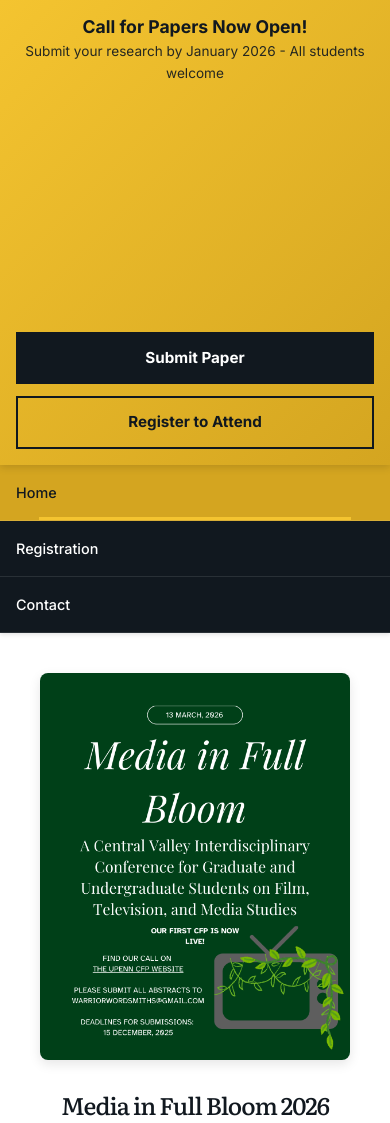
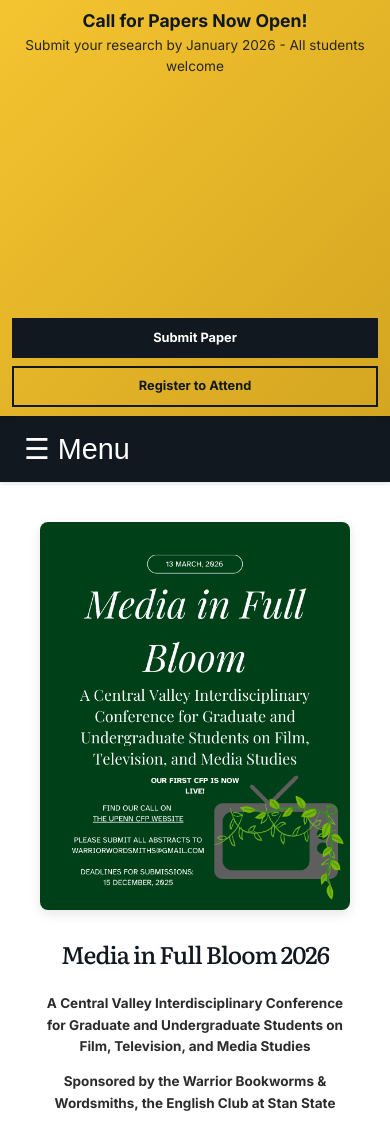
Before and after one commit to Warrior-Wordsmiths/conference, a plain HTML site: page index.html in a window 390 px wide. Shown: the top 1123 px of the page. Drawn offline with Linux system fonts and the light colour scheme.

Commit message:
Add responsive navigation and improve mobile layout
Introduces a hamburger menu for mobile navigation, updates navigation menu styles for responsiveness, and enhances the CTA banner's visibility and layout on smaller screens. Also refines various CSS properties for better cross-device consistency and updates JavaScript to handle menu toggling and CTA banner visibility based on the active page.

```diff
--- a/index.html
+++ b/index.html
@@ -56,6 +56,13 @@
             box-sizing: border-box;
         }
 
+        html {
+            overflow-x: hidden;
+            width: 100%;
+            margin: 0;
+            padding: 0;
+        }
+
         body {
             background-color: var(--wp--preset--color--background);
             color: var(--wp--preset--color--foreground);
@@ -66,6 +73,9 @@
             line-height: 1.6;
             margin: 0;
             padding: 0;
+            overflow-x: hidden;
+            width: 100%;
+            min-height: 100vh;
         }
 
         /* Typography */
@@ -161,6 +171,8 @@
         .wp-site-blocks {
             padding-top: var(--wp--style--root--padding-top);
             padding-bottom: var(--wp--style--root--padding-bottom);
+            overflow-x: hidden;
+            width: 100%;
         }
 
         .has-global-padding {
@@ -212,11 +224,16 @@
 
         .alignfull {
             width: 100%;
-            max-width: none;
+            max-width: 100%;
         }
 
         .has-text-align-center {
             text-align: center;
+        }
+
+        main {
+            overflow-x: hidden;
+            width: 100%;
         }
 
         /* Background Colors */
@@ -285,6 +302,13 @@
             box-shadow: 0 2px 8px rgba(0,0,0,0.15);
             position: relative;
             z-index: 100;
+            display: block;
+            width: 100%;
+            overflow: hidden;
+        }
+
+        .cta-banner.hidden {
+            display: none;
         }
 
         .cta-banner-content {
@@ -329,28 +353,15 @@
             text-decoration: none;
             font-weight: 600;
             font-size: 0.95rem;
-            transition: all 0.3s ease;
             border: 2px solid var(--wp--preset--color--primary);
             display: inline-block;
             white-space: nowrap;
-        }
-
-        .cta-button:hover {
-            background-color: var(--wp--preset--color--cta-banner-dark);
-            border-color: var(--wp--preset--color--cta-banner-dark);
-            transform: translateY(-2px);
-            box-shadow: 0 4px 12px rgba(0,0,0,0.2);
         }
 
         .cta-button.secondary {
             background-color: transparent;
             color: var(--wp--preset--color--primary);
             border: 2px solid var(--wp--preset--color--primary);
-        }
-
-        .cta-button.secondary:hover {
-            background-color: var(--wp--preset--color--primary);
-            color: var(--wp--preset--color--background);
         }
 
         /* Navigation Styles */
@@ -361,6 +372,25 @@
             top: 0;
             z-index: 99;
             box-shadow: 0 2px 4px rgba(0,0,0,0.1);
+            width: 100%;
+            overflow: hidden;
+        }
+
+        .hamburger-menu {
+            display: none;
+            background: none;
+            border: none;
+            color: var(--wp--preset--color--background);
+            font-size: 1.8rem;
+            padding: 1rem 1.5rem;
+            cursor: pointer;
+            width: 100%;
+            text-align: left;
+        }
+
+        .hamburger-menu:hover {
+            background-color: var(--wp--preset--color--cta-banner-dark);
+            color: var(--wp--preset--color--primary);
         }
 
         .main-navigation ul {
@@ -431,12 +461,8 @@
 
         /* Full-width footer */
         footer.wp-block-template-part {
-            width: 100vw;
+            width: 100%;
             position: relative;
-            left: 50%;
-            right: 50%;
-            margin-left: -50vw;
-            margin-right: -50vw;
         }
 
         footer.wp-block-template-part .wp-block-group {
@@ -522,31 +548,69 @@
             }
 
             .cta-banner {
-                padding: 1rem 1rem;
+                padding: 0.75rem 1rem;
             }
 
             .cta-banner-content {
                 flex-direction: column;
                 text-align: center;
+                gap: 0.5rem;
             }
 
             .cta-banner-text {
                 text-align: center;
             }
 
+            .cta-banner-text h3 {
+                font-size: 1.1rem;
+                margin-bottom: 0.25rem;
+            }
+
+            .cta-banner-text p {
+                font-size: 0.85rem;
+            }
+
             .cta-banner-actions {
                 width: 100%;
-                flex-direction: column;
+                flex-direction: row;
+                gap: 0.5rem;
+                justify-content: center;
             }
 
             .cta-button {
+                width: auto;
+                text-align: center;
+                padding: 0.6rem 1rem;
+                font-size: 0.85rem;
+            }
+
+            .hamburger-menu {
+                display: block;
+            }
+
+            .main-navigation ul {
+                flex-direction: column;
+                max-height: 0;
+                overflow: hidden;
+                transition: max-height 0.3s ease;
+            }
+
+            .main-navigation ul.open {
+                max-height: 500px;
+            }
+
+            .main-navigation li {
                 width: 100%;
-                text-align: center;
             }
 
             .main-navigation a {
-                padding: 0.875rem 1.25rem;
+                padding: 0.875rem 1.5rem;
                 font-size: 0.9rem;
+                border-bottom: 1px solid rgba(255,255,255,0.1);
+            }
+
+            .main-navigation a::after {
+                display: none;
             }
 
             .hero-section {
@@ -572,32 +636,30 @@
         }
 
         @media (max-width: 480px) {
-            .main-navigation ul {
-                flex-direction: column;
-                width: 100%;
+            .cta-banner {
+                padding: 0.6rem 0.75rem;
             }
 
-            .main-navigation li {
-                width: 100%;
+            .cta-banner-actions {
+                flex-direction: column;
             }
 
-            .main-navigation a {
-                padding: 1rem;
-                border-bottom: 1px solid rgba(255,255,255,0.1);
-            }
-
-            .cta-banner-text h3 {
-                font-size: 1.1rem;
-            }
-
-            .cta-banner-text p {
-                font-size: 0.85rem;
+            .cta-button {
+                width: 100%;
+                padding: 0.5rem 0.75rem;
+                font-size: 0.8rem;
             }
         }
 
         /* Smooth Scroll Behavior */
         html {
             scroll-behavior: smooth;
+            position: relative;
+        }
+
+        body {
+            position: relative;
+            overscroll-behavior: none;
         }
 
         /* Quick action cards */
@@ -753,6 +815,9 @@
 
         <!-- Navigation Menu -->
         <nav class="main-navigation">
+            <button class="hamburger-menu" aria-label="Toggle navigation menu">
+                ☰ Menu
+            </button>
             <ul>
                 <li><a href="#home" class="nav-link active" data-page="home">Home</a></li>
                 <li><a href="#registration" class="nav-link" data-page="registration">Registration</a></li>
@@ -787,7 +852,7 @@
                                 <div class="action-cards">
                                     <div class="action-card">
                                         <h3>Submit Your Paper</h3>
-                                        <p>Share your research on film, television, and media studies</p>
+                                        <p>Share your research on media! View requirements below.</p>
                                         <a href="mailto:Warriorwordsmiths@gmail.com?subject=Conference Paper Submission" class="cta-button">Submit Now</a>
                                     </div>
                                     <div class="action-card">
@@ -1035,6 +1100,16 @@
         document.addEventListener('DOMContentLoaded', function() {
             const navLinks = document.querySelectorAll('.nav-link');
             const pageSections = document.querySelectorAll('.page-section');
+            const hamburgerMenu = document.querySelector('.hamburger-menu');
+            const navMenu = document.querySelector('.main-navigation ul');
+            const ctaBanner = document.querySelector('.cta-banner');
+
+            // Hamburger menu toggle
+            if (hamburgerMenu) {
+                hamburgerMenu.addEventListener('click', function() {
+                    navMenu.classList.toggle('open');
+                });
+            }
 
             navLinks.forEach(link => {
                 link.addEventListener('click', function(e) {
@@ -1057,6 +1132,18 @@
                         targetSection.classList.add('active');
                     }
 
+                    // Show/hide CTA banner based on page
+                    if (targetPage === 'home') {
+                        ctaBanner.classList.remove('hidden');
+                    } else {
+                        ctaBanner.classList.add('hidden');
+                    }
+
+                    // Close mobile menu if open
+                    if (navMenu.classList.contains('open')) {
+                        navMenu.classList.remove('open');
+                    }
+
                     // Scroll to top
                     window.scrollTo({ top: 0, behavior: 'smooth' });
                 });
```
